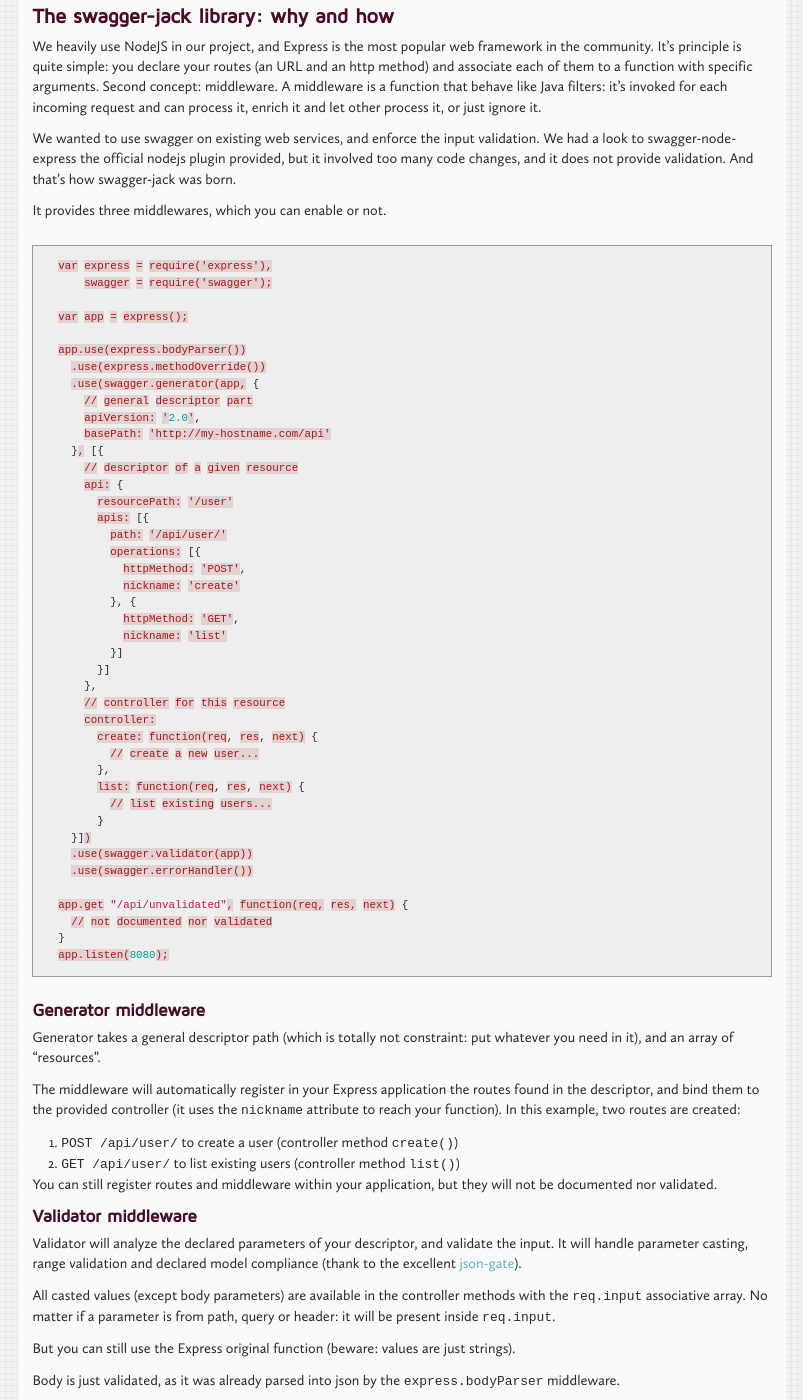
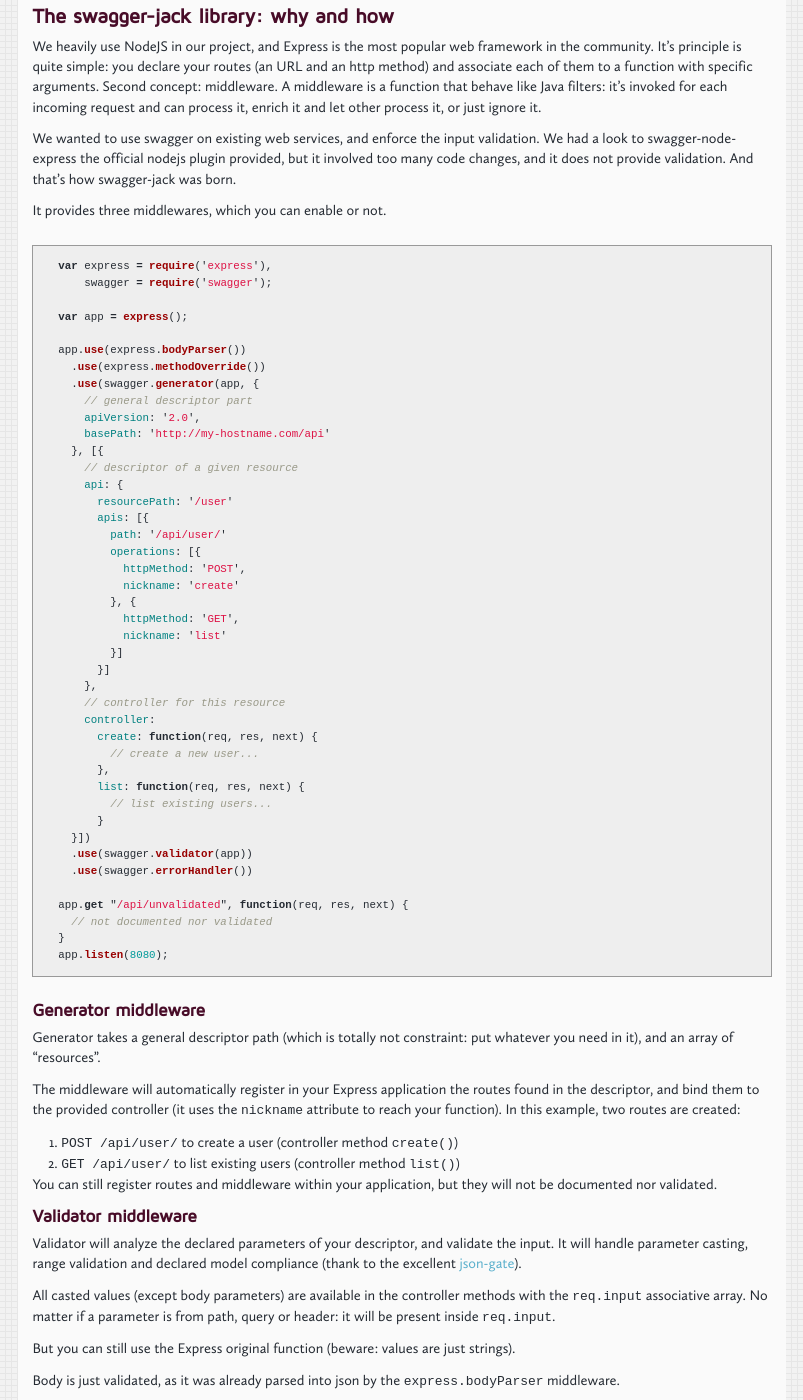
Before and after one commit to pullrequest/pullrequest.github.com, a Jekyll site: the page built from _posts/2013-02-12-swagger-jack.markdown, in a window 1280 px wide and 1400 px high, scrolled down 2784 px. Shown: the whole window, without its empty margins (132-935 px from the left). Built offline with Jekyll 4.4.1, drawn with Linux system fonts in a browser that asks for light colours; nearby versions of some CDN libraries; comment, search, counter and statistics services are not loaded; some of the changed text lies outside the part shown.

Commit message:
Fix highlight language

```diff
--- a/_posts/2013-02-12-swagger-jack.markdown
+++ b/_posts/2013-02-12-swagger-jack.markdown
@@ -143,7 +143,7 @@
 
 It provides three middlewares, which you can enable or not.
 
-{% highlight json %}
+{% highlight js %}
   var express = require('express'),
       swagger = require('swagger');
 
@@ -222,7 +222,7 @@
 
 For example:
 
-{% highlight json %}
+{% highlight js %}
   .use(swagger.generator(app,
       { // general descriptor ... }
       [{
@@ -248,7 +248,7 @@
 
 Use [js-yaml](http://nodeca.github.com/js-yaml/) to store your descriptor in a separate file, and split your code into other controller modules:
 
-{% highlight json %}
+{% highlight js %}
   var express = require('express'),
       swagger = require('swagger'),
       yaml = require('js-yaml');
```
